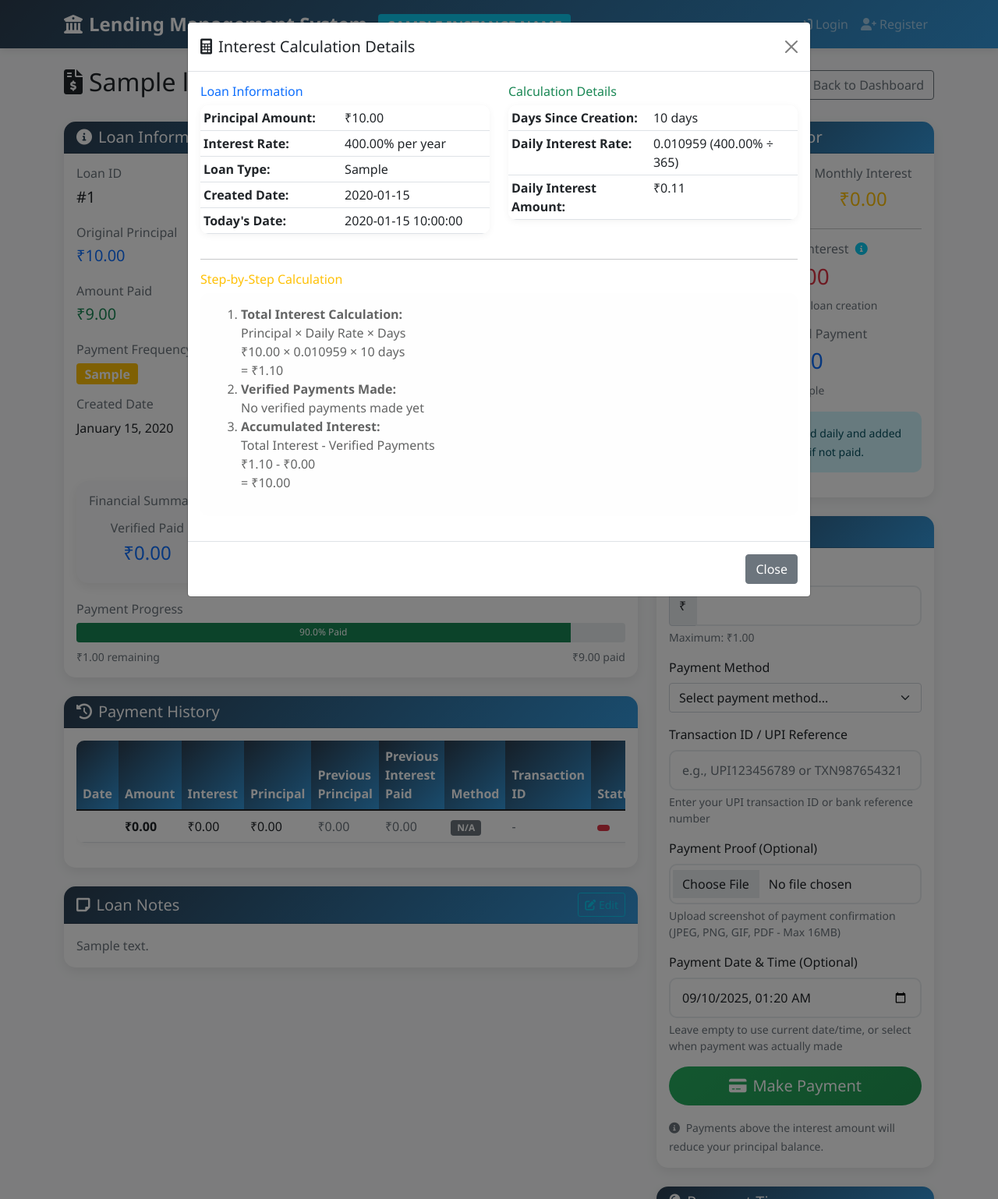
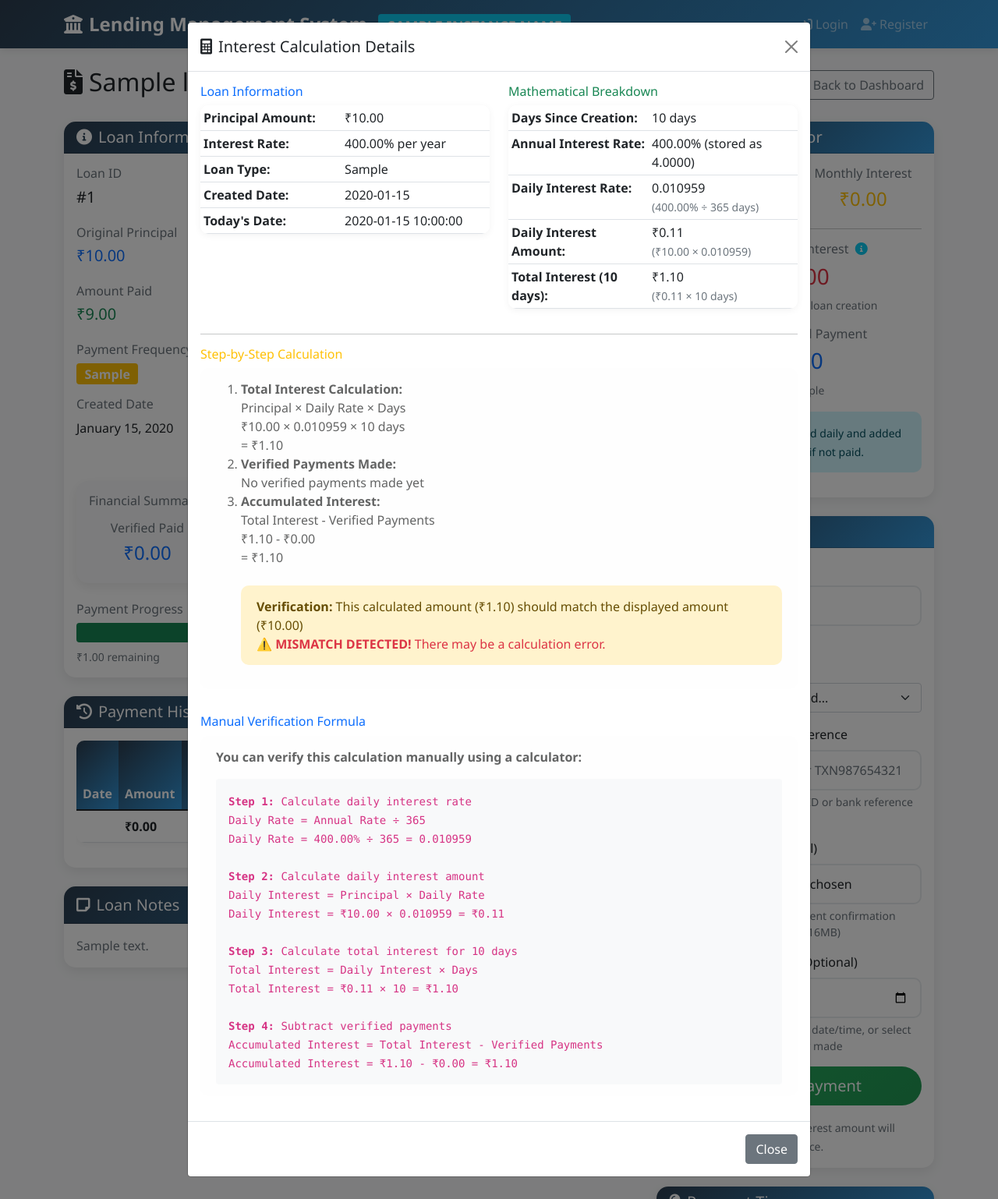
Before and after one commit to satux14/lms, a Flask app: template templates/customer/loan_detail.html in a window 1280 px wide, after a click on "Click to see detailed calculation". Shown: the whole page at 78% size. Run offline with Flask 3, Linux system fonts and the light colour scheme; tables that the repository leaves empty hold one stand-in row (values such as "Sample post"); the template is opened without the code that fills it: values that come from a table or form of the project are taken from there, most other values are stand-ins (such as "Sample title", 1, 10 or a date in 2020).

Commit message:
Fix critical interest calculation errors in modal
CRITICAL FIX: Replace pre-calculated values with proper mathematical calculations

- Use actual mathematical formulas instead of database values
- Add real-time calculation verification in template
- Show step-by-step mathematical breakdown with exact formulas
- Add mismatch detection to catch calculation errors
- Include manual verification section for users to double-check
- Display all intermediate calculation steps
- Add verification alerts to ensure accuracy
- Show both calculated and displayed amounts for comparison

This ensures mathematical accuracy when dealing with money calculations
and prevents dangerous calculation errors that could affect financial data.

```diff
--- a/templates/customer/loan_detail.html
+++ b/templates/customer/loan_detail.html
@@ -566,19 +566,27 @@ function toggleNotesEdit() {
                         </table>
                     </div>
                     <div class="col-md-6">
-                        <h6 class="text-success">Calculation Details</h6>
+                        <h6 class="text-success">Mathematical Breakdown</h6>
                         <table class="table table-sm">
                             <tr>
                                 <td><strong>Days Since Creation:</strong></td>
                                 <td>{{ days_active }} days</td>
                             </tr>
                             <tr>
+                                <td><strong>Annual Interest Rate:</strong></td>
+                                <td>{{ "%.2f"|format(loan.interest_rate * 100) }}% (stored as {{ loan.interest_rate }})</td>
+                            </tr>
+                            <tr>
                                 <td><strong>Daily Interest Rate:</strong></td>
-                                <td>{{ "%.6f"|format(loan.interest_rate / 365) }} ({{ "%.2f"|format(loan.interest_rate * 100) }}% ÷ 365)</td>
+                                <td>{{ "%.6f"|format(loan.interest_rate / 365) }}<br><small class="text-muted">({{ "%.2f"|format(loan.interest_rate * 100) }}% ÷ 365 days)</small></td>
                             </tr>
                             <tr>
                                 <td><strong>Daily Interest Amount:</strong></td>
-                                <td>₹{{ "%.2f"|format(loan.principal_amount * loan.interest_rate / 365) }}</td>
+                                <td>₹{{ "%.2f"|format(loan.principal_amount * loan.interest_rate / 365) }}<br><small class="text-muted">(₹{{ "%.2f"|format(loan.principal_amount) }} × {{ "%.6f"|format(loan.interest_rate / 365) }})</small></td>
+                            </tr>
+                            <tr>
+                                <td><strong>Total Interest ({{ days_active }} days):</strong></td>
+                                <td>₹{{ "%.2f"|format(loan.principal_amount * loan.interest_rate / 365 * days_active) }}<br><small class="text-muted">(₹{{ "%.2f"|format(loan.principal_amount * loan.interest_rate / 365) }} × {{ days_active }} days)</small></td>
                             </tr>
                         </table>
                     </div>
@@ -594,28 +602,70 @@ function toggleNotesEdit() {
                                 <li><strong>Total Interest Calculation:</strong><br>
                                     Principal × Daily Rate × Days<br>
                                     ₹{{ "%.2f"|format(loan.principal_amount) }} × {{ "%.6f"|format(loan.interest_rate / 365) }} × {{ days_active }} days<br>
-                                    = ₹{{ "%.2f"|format(loan.principal_amount * loan.interest_rate / 365 * days_active) }}
+                                    {% set total_interest_calc = loan.principal_amount * loan.interest_rate / 365 * days_active %}
+                                    = ₹{{ "%.2f"|format(total_interest_calc) }}
                                 </li>
                                 <li><strong>Verified Payments Made:</strong><br>
                                     {% set verified_payments = payments | selectattr('status', 'equalto', 'verified') | list %}
                                     {% if verified_payments %}
-                                        {% set total_verified = verified_payments | sum(attribute='interest_amount') %}
-                                        Total: ₹{{ "%.2f"|format(total_verified) }}
+                                        {% set total_verified_calc = verified_payments | sum(attribute='interest_amount') %}
+                                        Total: ₹{{ "%.2f"|format(total_verified_calc) }}
                                         <ul class="mt-2">
                                             {% for payment in verified_payments %}
-                                            <li>₹{{ "%.2f"|format(payment.amount) }} on {{ payment.payment_date.date() }}</li>
+                                            <li>₹{{ "%.2f"|format(payment.amount) }} (Interest: ₹{{ "%.2f"|format(payment.interest_amount) }}) on {{ payment.payment_date.date() }}</li>
                                             {% endfor %}
                                         </ul>
                                     {% else %}
                                         No verified payments made yet
+                                        {% set total_verified_calc = 0 %}
                                     {% endif %}
                                 </li>
                                 <li><strong>Accumulated Interest:</strong><br>
                                     Total Interest - Verified Payments<br>
-                                    ₹{{ "%.2f"|format(loan.principal_amount * loan.interest_rate / 365 * days_active) }} - ₹{{ "%.2f"|format(verified_payments | sum(attribute='interest_amount') if verified_payments else 0) }}<br>
-                                    = ₹{{ "%.2f"|format(accumulated_interest) }}
+                                    ₹{{ "%.2f"|format(total_interest_calc) }} - ₹{{ "%.2f"|format(total_verified_calc) }}<br>
+                                    {% set calculated_accumulated = total_interest_calc - total_verified_calc %}
+                                    = ₹{{ "%.2f"|format(calculated_accumulated) }}
+                                    <br><br>
+                                    <div class="alert alert-warning">
+                                        <strong>Verification:</strong> This calculated amount (₹{{ "%.2f"|format(calculated_accumulated) }}) should match the displayed amount (₹{{ "%.2f"|format(accumulated_interest) }})
+                                        {% if calculated_accumulated != accumulated_interest %}
+                                        <br><span class="text-danger"><strong>⚠️ MISMATCH DETECTED!</strong> There may be a calculation error.</span>
+                                        {% else %}
+                                        <br><span class="text-success"><strong>✅ Calculation Verified</strong></span>
+                                        {% endif %}
+                                    </div>
                                 </li>
                             </ol>
+                        </div>
+                    </div>
+                </div>
+
+                <div class="row mt-3">
+                    <div class="col-12">
+                        <h6 class="text-primary">Manual Verification Formula</h6>
+                        <div class="alert alert-light">
+                            <p><strong>You can verify this calculation manually using a calculator:</strong></p>
+                            <div class="bg-light p-3 rounded">
+                                <code>
+                                    <strong>Step 1:</strong> Calculate daily interest rate<br>
+                                    Daily Rate = Annual Rate ÷ 365<br>
+                                    Daily Rate = {{ "%.2f"|format(loan.interest_rate * 100) }}% ÷ 365 = {{ "%.6f"|format(loan.interest_rate / 365) }}<br><br>
+
+                                    <strong>Step 2:</strong> Calculate daily interest amount<br>
+                                    Daily Interest = Principal × Daily Rate<br>
+                                    Daily Interest = ₹{{ "%.2f"|format(loan.principal_amount) }} × {{ "%.6f"|format(loan.interest_rate / 365) }} = ₹{{ "%.2f"|format(loan.principal_amount * loan.interest_rate / 365) }}<br><br>
+
+                                    <strong>Step 3:</strong> Calculate total interest for {{ days_active }} days<br>
+                                    Total Interest = Daily Interest × Days<br>
+                                    Total Interest = ₹{{ "%.2f"|format(loan.principal_amount * loan.interest_rate / 365) }} × {{ days_active }} = ₹{{ "%.2f"|format(loan.principal_amount * loan.interest_rate / 365 * days_active) }}<br><br>
+
+                                    <strong>Step 4:</strong> Subtract verified payments<br>
+                                    {% set verified_payments = payments | selectattr('status', 'equalto', 'verified') | list %}
+                                    {% set total_verified_calc = verified_payments | sum(attribute='interest_amount') if verified_payments else 0 %}
+                                    Accumulated Interest = Total Interest - Verified Payments<br>
+                                    Accumulated Interest = ₹{{ "%.2f"|format(loan.principal_amount * loan.interest_rate / 365 * days_active) }} - ₹{{ "%.2f"|format(total_verified_calc) }} = ₹{{ "%.2f"|format(loan.principal_amount * loan.interest_rate / 365 * days_active - total_verified_calc) }}
+                                </code>
+                            </div>
                         </div>
                     </div>
                 </div>
```
